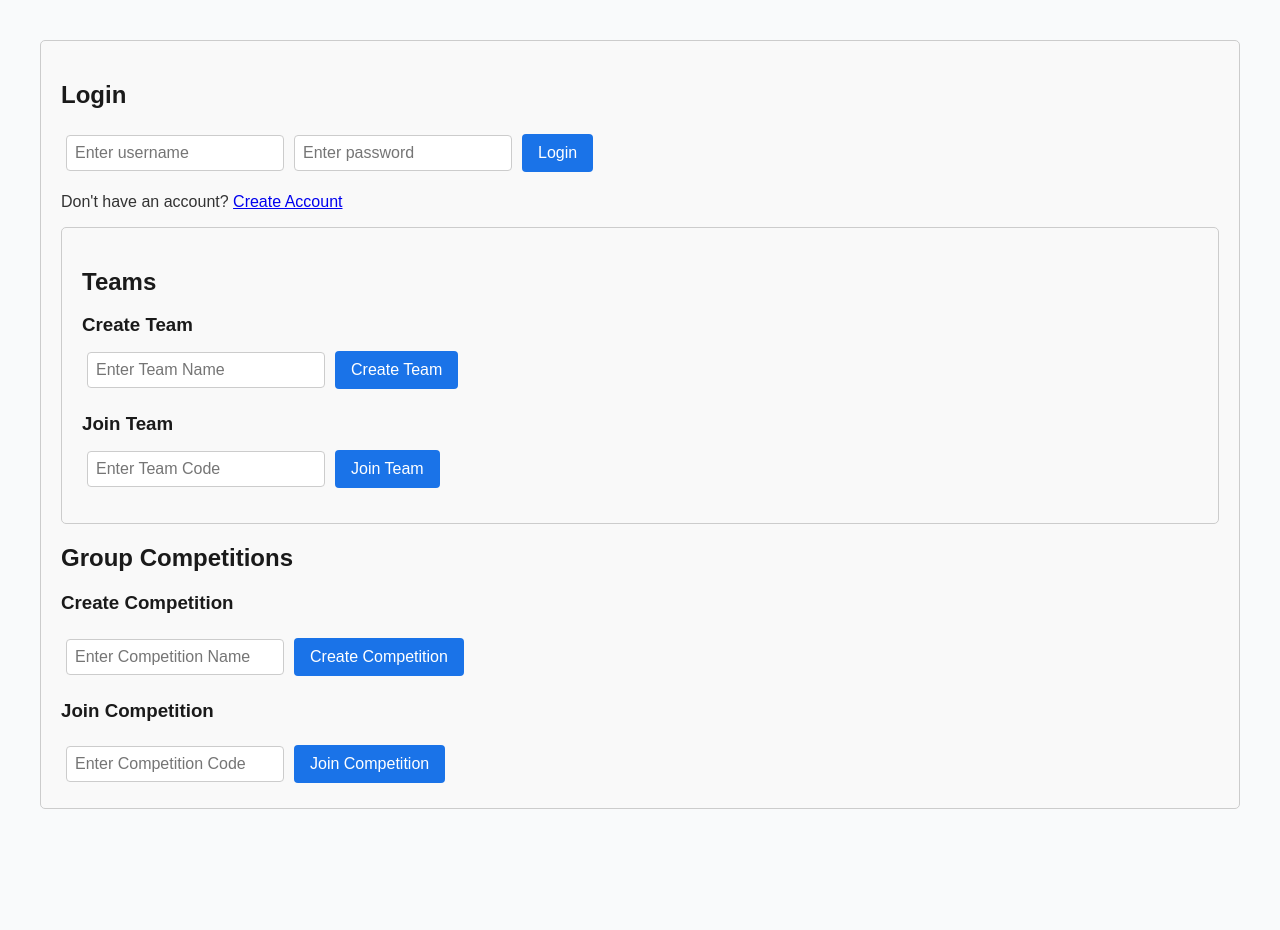
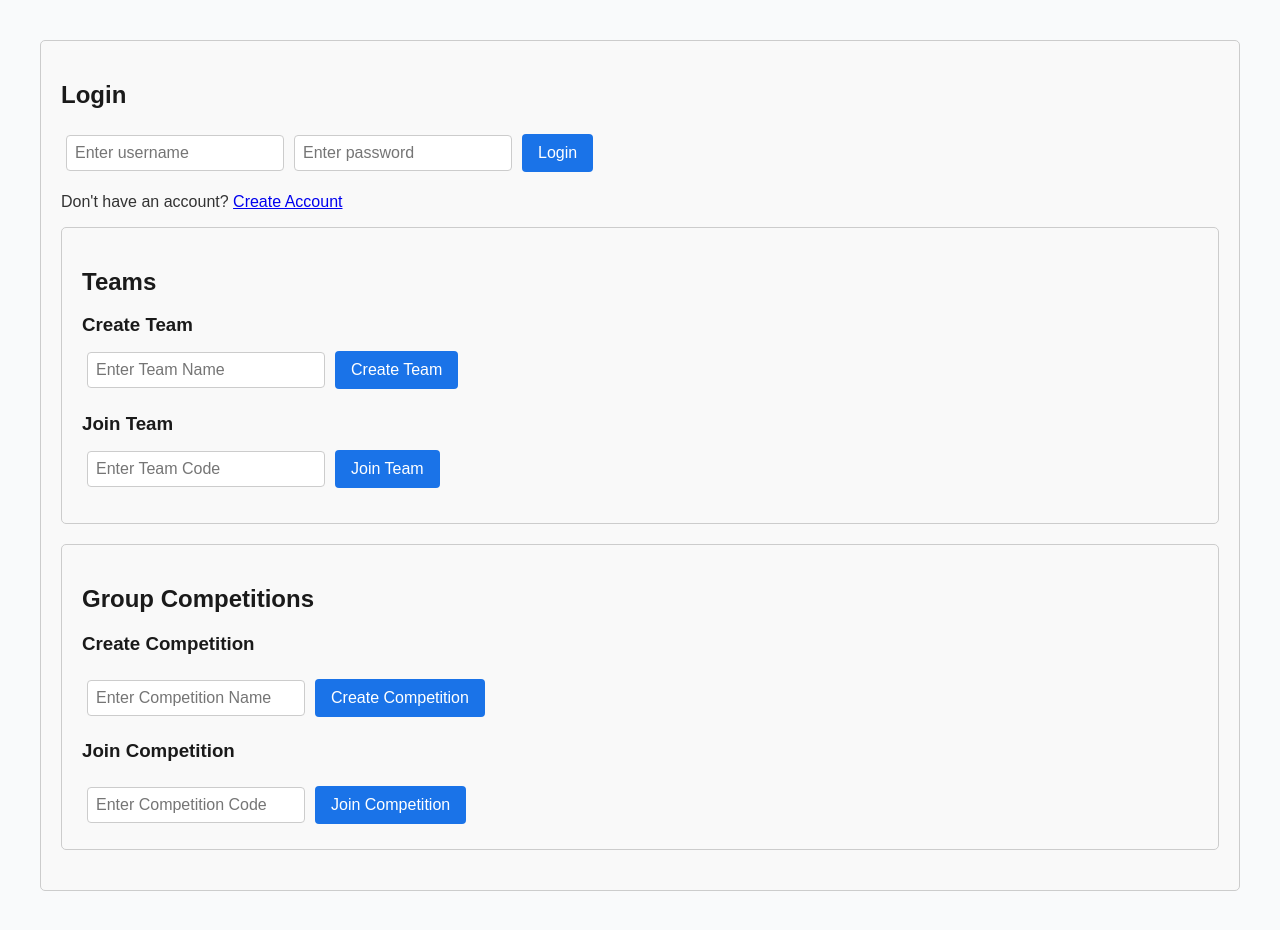
Before and after one commit to timbro-mach/stock-simulator-frontend, a Next.js app: page /dashboard in a window 1280 px wide. Shown: the top 930 px of the page. Before the commit the page ends 869 px from the top, so only its background shows below. Built offline with nearby package versions, Linux system fonts and the light colour scheme.

Commit message:
Updated Styling of Front and Back

```diff
--- a/styles/globals.css
+++ b/styles/globals.css
@@ -187,3 +187,13 @@ li {
 .team-button:hover {
   background-color: #1558b1;
 }
+
+/* New Styles for Group Competitions and Team Competitions Sections */
+.group-competitions-section,
+.team-competitions-section {
+  border: 1px solid #ccc;
+  border-radius: 5px;
+  padding: 20px;
+  background-color: #f9f9f9;
+  margin-bottom: 20px;
+}
```
